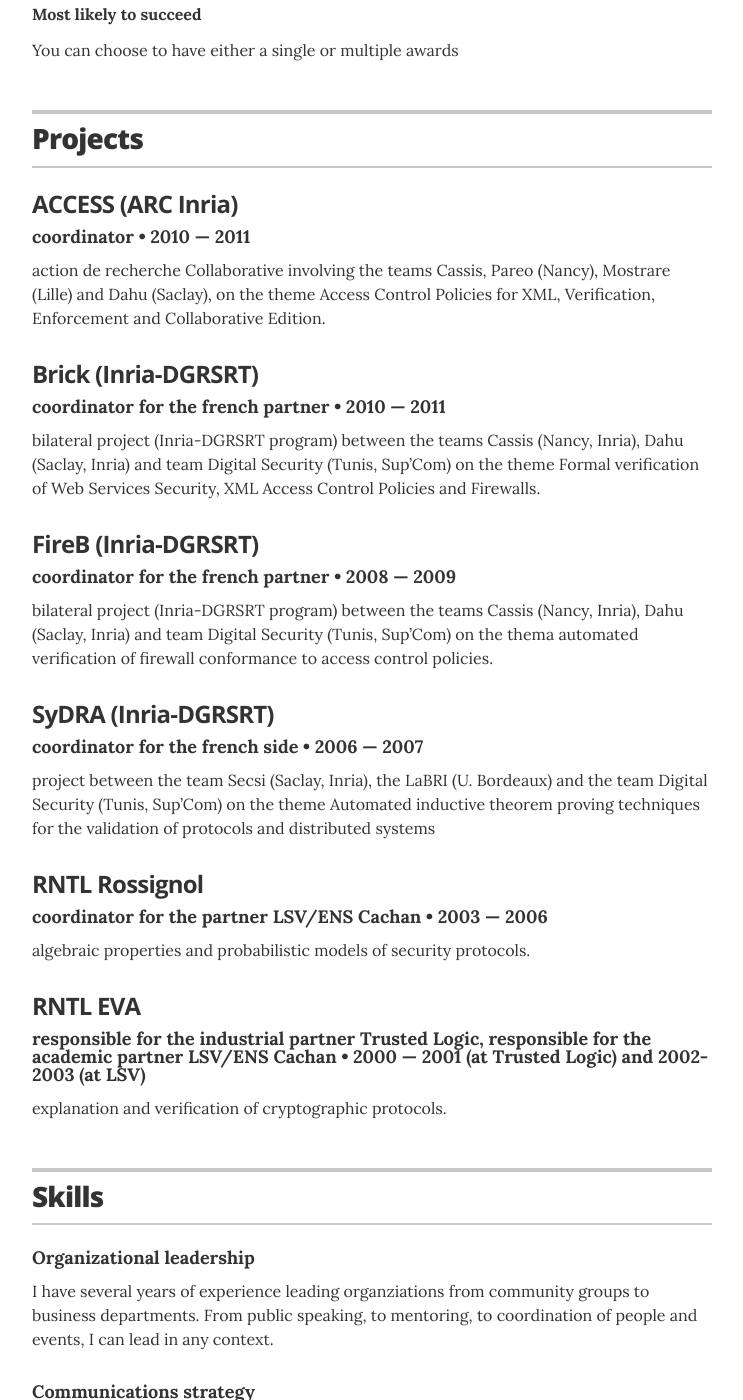
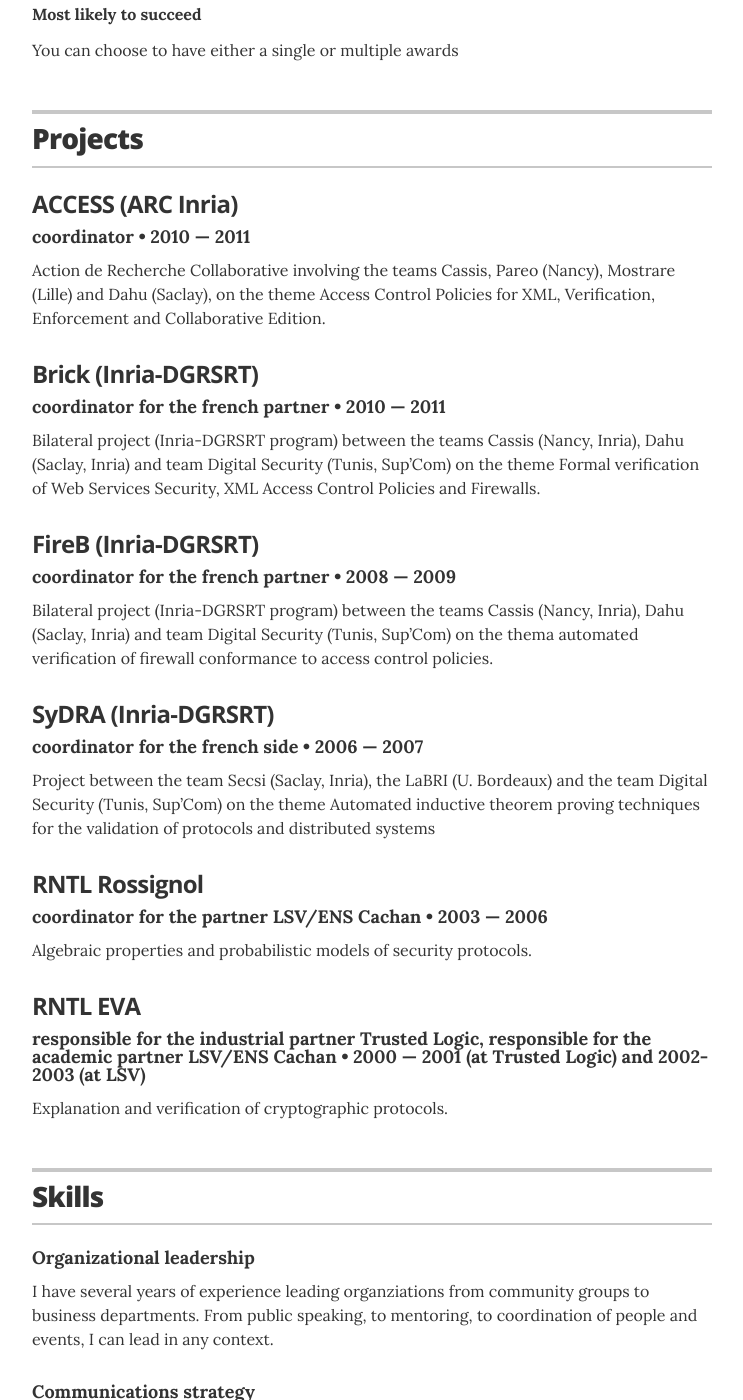
Before and after one commit to florento/florent-jacquemard.github.io, a Jekyll site: the page built from index.html, in a window 1280 px wide and 1400 px high, scrolled down 1556 px. Shown: the whole window, without its empty margins (268-1011 px from the left). Built offline with Jekyll 4.4.1, drawn with Linux system fonts in a browser that asks for light colours.

Commit message:
update project data

```diff
--- a/_data/projects.yml
+++ b/_data/projects.yml
@@ -19,35 +19,35 @@
 - project: ACCESS (ARC Inria)
   role: coordinator
   duration: 2010 &mdash; 2011
-  description: action de recherche Collaborative involving the teams Cassis, Pareo (Nancy), Mostrare (Lille) and Dahu (Saclay), on the theme Access Control Policies for XML, Verification, Enforcement and Collaborative Edition.
+  description: Action de Recherche Collaborative involving the teams Cassis, Pareo (Nancy), Mostrare (Lille) and Dahu (Saclay), on the theme Access Control Policies for XML, Verification, Enforcement and Collaborative Edition.
 
 - project: Brick (Inria-DGRSRT)
   role: coordinator for the french partner
   duration: 2010 &mdash; 2011
   # url: "#"
-  description: bilateral project (Inria-DGRSRT program) between the teams Cassis (Nancy, Inria), Dahu (Saclay, Inria) and team Digital Security (Tunis, Sup’Com) on the theme Formal verification of Web Services Security, XML Access Control Policies and Firewalls.
+  description: Bilateral project (Inria-DGRSRT program) between the teams Cassis (Nancy, Inria), Dahu (Saclay, Inria) and team Digital Security (Tunis, Sup’Com) on the theme Formal verification of Web Services Security, XML Access Control Policies and Firewalls.
 
 - project: FireB (Inria-DGRSRT)
   role: coordinator for the french partner
   duration: 2008 &mdash; 2009
   # url: "#"
-  description: bilateral project (Inria-DGRSRT program) between the teams Cassis (Nancy, Inria), Dahu (Saclay, Inria) and team Digital Security (Tunis, Sup’Com) on the thema automated verification of firewall conformance to access control policies.
+  description: Bilateral project (Inria-DGRSRT program) between the teams Cassis (Nancy, Inria), Dahu (Saclay, Inria) and team Digital Security (Tunis, Sup’Com) on the thema automated verification of firewall conformance to access control policies.
 
 - project: SyDRA (Inria-DGRSRT)
   role: coordinator for the french side
   duration: 2006 &mdash; 2007
   # url: "#"
-  description: project between the team Secsi (Saclay, Inria), the LaBRI (U. Bordeaux) and the team Digital Security (Tunis, Sup’Com) on the theme Automated inductive theorem proving techniques for the validation of protocols and distributed systems
+  description: Project between the team Secsi (Saclay, Inria), the LaBRI (U. Bordeaux) and the team Digital Security (Tunis, Sup’Com) on the theme Automated inductive theorem proving techniques for the validation of protocols and distributed systems
 
 
 - project: RNTL Rossignol
   role: coordinator for the partner LSV/ENS Cachan
   duration: 2003 &mdash; 2006
   # url: "#"
-  description: algebraic properties and probabilistic models of security protocols.
+  description: Algebraic properties and probabilistic models of security protocols.
 
 - project: RNTL EVA
   role: responsible for the industrial partner Trusted Logic, responsible for the academic partner LSV/ENS Cachan
   duration: 2000 &mdash; 2001 (at Trusted Logic) and 2002-2003 (at LSV)
   # url: "#"
-  description: explanation and verification of cryptographic protocols.
+  description: Explanation and verification of cryptographic protocols.
```
